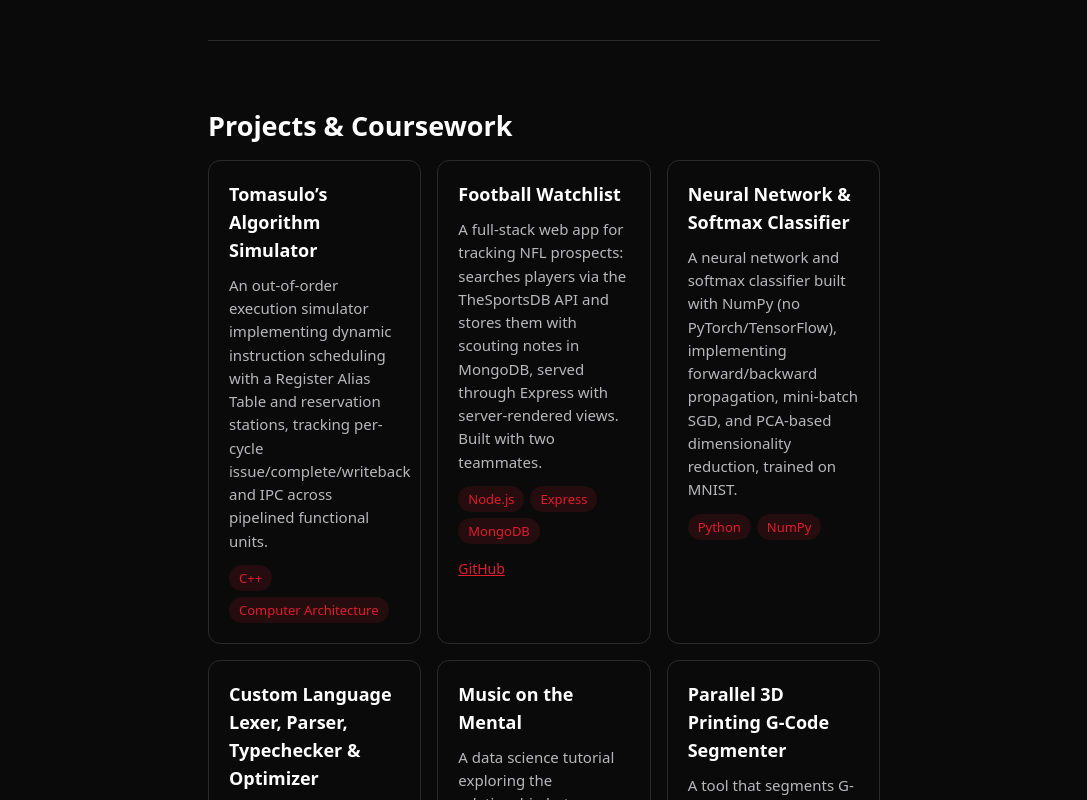
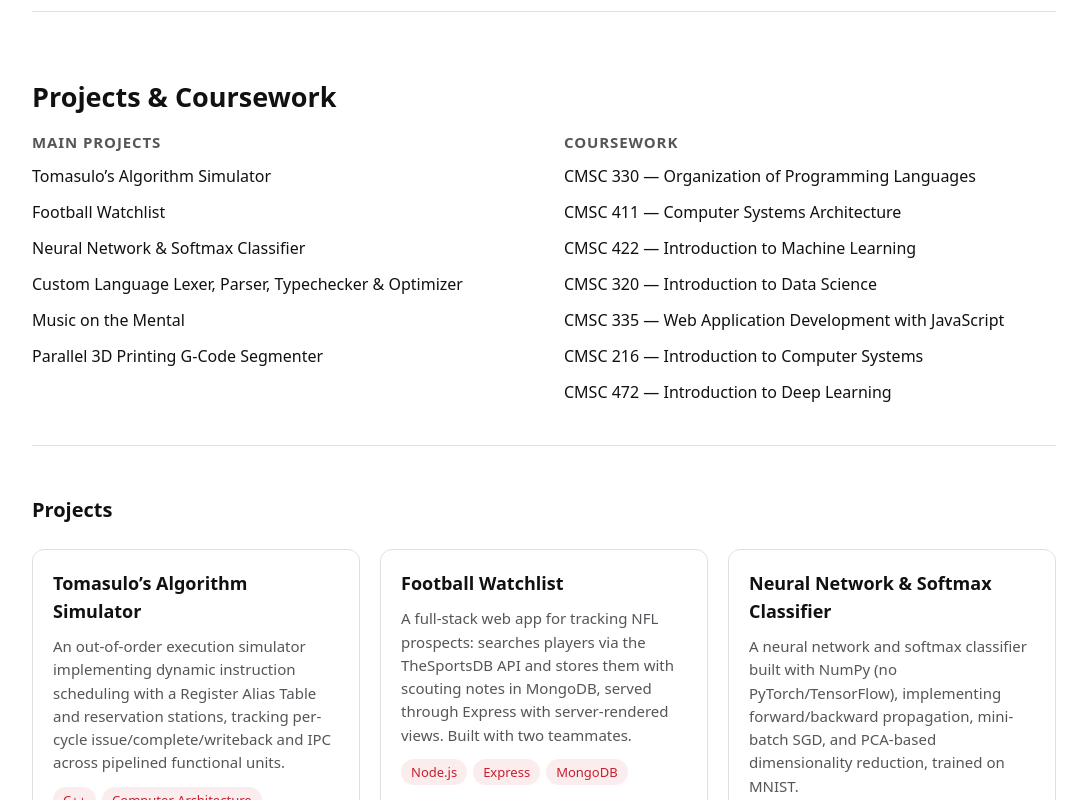
Before and after one commit to ehay4/personal-website, a React (Vite) app: page / in a window 1280 px wide. Shown: the part 1580-2380 px from the top of the page, without its empty margins (96-1183 px from the left). Built offline with nearby package versions, Linux system fonts and the light colour scheme.

Commit message:
Redesign: light theme, wider layout, restructure Projects & Coursework into overview + detail sections grouped by class

```diff
--- a/src/App.css
+++ b/src/App.css
@@ -1,7 +1,7 @@
 .page {
-  max-width: 720px;
+  max-width: 1120px;
   margin: 0 auto;
-  padding: 0 24px;
+  padding: 0 48px;
   min-height: 100svh;
   display: flex;
   flex-direction: column;
@@ -14,6 +14,10 @@ main {
 section {
   padding: 64px 0;
   border-bottom: 1px solid var(--border);
+}
+
+.prose {
+  max-width: 680px;
 }
 
 .hero {
@@ -57,7 +61,8 @@ section {
 
 .hero-tagline {
   font-size: 20px;
-  margin-bottom: 1.5em;
+  max-width: 560px;
+  margin: 0 auto 1.5em;
 }
 
 .hero-links {
@@ -122,6 +127,7 @@ section {
 .job ul {
   margin: 0;
   padding-left: 20px;
+  max-width: 680px;
 }
 
 .job li {
@@ -129,10 +135,51 @@ section {
   font-size: 15px;
 }
 
+.section-overview {
+  display: grid;
+  grid-template-columns: repeat(auto-fit, minmax(260px, 1fr));
+  gap: 40px;
+  margin-bottom: 48px;
+  padding-bottom: 40px;
+  border-bottom: 1px solid var(--border);
+}
+
+.section-overview h3 {
+  font-size: 15px;
+  text-transform: uppercase;
+  letter-spacing: 0.06em;
+  color: var(--text);
+}
+
+.overview-list {
+  list-style: none;
+  margin: 0;
+  padding: 0;
+  display: flex;
+  flex-direction: column;
+  gap: 8px;
+}
+
+.overview-list a {
+  color: var(--text-h);
+  text-decoration: none;
+  font-size: 16px;
+}
+
+.overview-list a:hover {
+  color: var(--accent);
+}
+
+.subsection-title {
+  font-size: 20px;
+  margin-bottom: 24px;
+}
+
 .project-grid {
   display: grid;
-  grid-template-columns: repeat(auto-fit, minmax(200px, 1fr));
-  gap: 16px;
+  grid-template-columns: repeat(auto-fit, minmax(260px, 1fr));
+  gap: 20px;
+  margin-bottom: 56px;
 }
 
 .project-card {
@@ -143,6 +190,7 @@ section {
   text-decoration: none;
   color: inherit;
   transition: border-color 0.2s;
+  scroll-margin-top: 24px;
 }
 
 .project-card:hover {
@@ -180,29 +228,39 @@ section {
   font-size: 14px;
 }
 
-.coursework {
-  margin-top: 40px;
+.course-list {
+  display: flex;
+  flex-direction: column;
+  gap: 32px;
 }
 
-.coursework h3 {
-  font-size: 16px;
-  color: var(--text-h);
+.course-block {
+  scroll-margin-top: 24px;
 }
 
-.coursework-list {
-  list-style: none;
-  display: flex;
-  flex-wrap: wrap;
-  gap: 8px;
-  padding: 0;
-  margin: 0;
+.course-block h4 {
+  font-size: 17px;
+  color: var(--text-h);
+  margin: 0 0 4px;
 }
 
-.coursework-tag {
-  font-size: 14px;
-  padding: 6px 14px;
-  border-radius: 999px;
-  border: 1px solid var(--border);
+.course-code {
+  font-size: 13px;
+  color: var(--accent);
+  text-transform: uppercase;
+  letter-spacing: 0.05em;
+  margin: 0 0 10px;
+}
+
+.course-block ul {
+  margin: 0;
+  padding-left: 20px;
+  max-width: 760px;
+}
+
+.course-block li {
+  margin-bottom: 6px;
+  font-size: 15px;
 }
 
 .skill-list {
@@ -236,3 +294,9 @@ footer {
   font-size: 14px;
   color: var(--text);
 }
+
+@media (max-width: 640px) {
+  .page {
+    padding: 0 20px;
+  }
+}
--- a/src/components/About.jsx
+++ b/src/components/About.jsx
@@ -2,7 +2,7 @@ function About() {
   return (
     <section id="about" className="about">
       <h2>About</h2>
-      <p>
+      <p className="prose">
         I'm recently graduated from the University of Maryland with dual degrees in
         Computer Science and Finance with latin honors. I've spent my internships
         building production software &mdash; most recently at Barclays, where I
--- a/src/components/Hero.jsx
+++ b/src/components/Hero.jsx
@@ -4,7 +4,6 @@ function Hero() {
       <div className="headshot">
         <span>Add photo</span>
       </div>
-      <p className="hero-eyebrow">Hi, I'm</p>
       <h1>Eric Hay</h1>
       <p className="hero-tagline">
         Software Engineer &mdash; Computer Science &amp; Finance, University of Maryland
--- a/src/components/Projects.jsx
+++ b/src/components/Projects.jsx
@@ -1,5 +1,6 @@
 const projects = [
   {
+    slug: 'tomasulo-simulator',
     title: 'Tomasulo’s Algorithm Simulator',
     description:
       'An out-of-order execution simulator implementing dynamic instruction scheduling with a Register Alias Table and reservation stations, tracking per-cycle issue/complete/writeback and IPC across pipelined functional units.',
@@ -8,13 +9,16 @@ const projects = [
     demo: '',
   },
   {
+    slug: 'football-watchlist',
     title: 'Football Watchlist',
     description:
       'A full-stack web app for tracking NFL prospects: searches players via the TheSportsDB API and stores them with scouting notes in MongoDB, served through Express with server-rendered views. Built with two teammates.',
     tags: ['Node.js', 'Express', 'MongoDB'],
     repo: 'https://github.com/eglickman/Football-Watchlist',
+    demo: 'https://football-watchlist.onrender.com/',
   },
   {
+    slug: 'neural-network-softmax',
     title: 'Neural Network & Softmax Classifier',
     description:
       'A neural network and softmax classifier built with NumPy (no PyTorch/TensorFlow), implementing forward/backward propagation, mini-batch SGD, and PCA-based dimensionality reduction, trained on MNIST.',
@@ -23,6 +27,7 @@ const projects = [
     demo: '',
   },
   {
+    slug: 'language-interpreter',
     title: 'Custom Language Lexer, Parser, Typechecker & Optimizer',
     description:
       'A full interpreter pipeline for a custom functional language: a hand-written lexer and parser, a big-step evaluator, a structural typechecker, and an AST optimizer performing constant folding and algebraic simplification.',
@@ -31,6 +36,7 @@ const projects = [
     demo: '',
   },
   {
+    slug: 'music-on-the-mental',
     title: 'Music on the Mental',
     description:
       'A data science tutorial exploring the relationship between music habits and mental health: statistical hypothesis testing (chi-squared, ANOVA) on a Kaggle survey dataset, followed by a Decision Tree Classifier that recommends genres from a listener’s mental health profile. Built with two teammates.',
@@ -39,6 +45,7 @@ const projects = [
     demo: '',
   },
   {
+    slug: 'parallel-3d-printing',
     title: 'Parallel 3D Printing G-Code Segmenter',
     description:
       'A tool that segments G-code into independent zones so multiple print heads can print a single object in parallel, with a boundary-optimization algorithm that balances extrusion load across zones and a GUI for configuring print heads, gantry offsets, and custom layer changes. Built during a software engineering internship at Modix 3D, achieving up to a 35% reduction in print times for large-scale prints.',
@@ -48,26 +55,106 @@ const projects = [
   },
 ]
 
-const coursework = [
-  'Machine Learning',
-  'Artificial Intelligence',
-  'Data Science',
-  'Data Structures & Algorithms',
-  'Web Development',
-  'Computer Systems',
-  'Object-Oriented Programming',
-  'Data Visualization',
-  'Linear Algebra',
-  'Applied Probability & Statistics',
+const courses = [
+  {
+    slug: 'cmsc-330',
+    code: 'CMSC 330',
+    title: 'Organization of Programming Languages',
+    items: [
+      'Built a full interpreter pipeline for a custom functional language — a hand-written lexer and parser, a big-step evaluator, a structural typechecker, and an AST optimizer performing constant folding and algebraic simplification.',
+      'Implemented an NFA/DFA/regex engine from scratch: e-closure and subset-construction algorithms, plus a Thompson’s-construction compiler that converts regular expressions into automata.',
+      'Additional exercises in OCaml and Rust, including a finite-state-machine vending machine simulator.',
+    ],
+  },
+  {
+    slug: 'cmsc-411',
+    code: 'CMSC 411',
+    title: 'Computer Systems Architecture',
+    items: [
+      'Built a Tomasulo’s Algorithm simulator modeling out-of-order execution with a Register Alias Table and reservation stations, tracking per-cycle issue/complete/writeback and IPC.',
+      'Built a branch-prediction simulator implementing bimodal, two-level adaptive, and g-share predictors, validated against real benchmark traces.',
+    ],
+  },
+  {
+    slug: 'cmsc-422',
+    code: 'CMSC 422',
+    title: 'Introduction to Machine Learning',
+    items: [
+      'Built a neural network and softmax classifier with NumPy, including custom forward/backward propagation, mini-batch SGD, and PCA-based dimensionality reduction, trained on MNIST.',
+      'Implemented multiclass classification via One-Against-All and All-vs-All reductions, plus a from-scratch gradient descent optimizer for a generic linear classifier framework, applied to text classification.',
+      'Implemented foundational algorithms from scratch: decision trees, k-nearest neighbors, and the perceptron.',
+    ],
+  },
+  {
+    slug: 'cmsc-320',
+    code: 'CMSC 320',
+    title: 'Introduction to Data Science',
+    items: [
+      'Co-built "Music on the Mental," a data science tutorial exploring music habits and mental health using statistical hypothesis testing (chi-squared, ANOVA) and a Decision Tree Classifier that recommends genres from a listener’s mental health profile.',
+    ],
+  },
+  {
+    slug: 'cmsc-335',
+    code: 'CMSC 335',
+    title: 'Web Application Development with JavaScript',
+    items: [
+      'Built "Football Watchlist," a full-stack Express/MongoDB app for tracking NFL prospects, integrating a third-party sports API and deployed live.',
+      'Built a CRUD web app for managing summer camp applications with an admin review workflow, backed by MongoDB.',
+    ],
+  },
+  {
+    slug: 'cmsc-216',
+    code: 'CMSC 216',
+    title: 'Introduction to Computer Systems',
+    items: [
+      'Implemented priority queue and linked-list abstract data types in C with manual memory management.',
+      'Built a process-control test harness using fork/exec/wait to automate compiling and running test suites.',
+    ],
+  },
+  {
+    slug: 'cmsc-472',
+    code: 'CMSC 472',
+    title: 'Introduction to Deep Learning',
+    items: [
+      'Implemented a two-layer neural network from scratch (forward/backward propagation) applied to image classification (cat vs. non-cat) and IMDB sentiment analysis.',
+    ],
+  },
 ]
 
 function Projects() {
   return (
     <section id="projects" className="projects">
       <h2>Projects &amp; Coursework</h2>
+
+      <div className="section-overview">
+        <div>
+          <h3>Main Projects</h3>
+          <ul className="overview-list">
+            {projects.map((project) => (
+              <li key={project.slug}>
+                <a href={`#${project.slug}`}>{project.title}</a>
+              </li>
+            ))}
+          </ul>
+        </div>
+        <div>
+          <h3>Coursework</h3>
+          <ul className="overview-list">
+            {courses.map((course) => (
+              <li key={course.slug}>
+                <a href={`#${course.slug}`}>
+                  {course.code} — {course.title}
+                </a>
+              </li>
+            ))}
+          </ul>
+        </div>
+      </div>
+
+      <h3 className="subsection-title">Projects</h3>
       <div className="project-grid">
         {projects.map((project) => (
-          <div key={project.title} className="project-card">
+          <div key={project.slug} id={project.slug} className="project-card">
             <h3>{project.title}</h3>
             <p>{project.description}</p>
             <div className="project-tags">
@@ -94,15 +181,20 @@ function Projects() {
           </div>
         ))}
       </div>
-      <div className="coursework">
-        <h3>Relevant Coursework</h3>
-        <ul className="coursework-list">
-          {coursework.map((course) => (
-            <li key={course} className="coursework-tag">
-              {course}
-            </li>
-          ))}
-        </ul>
+
+      <h3 className="subsection-title">Coursework</h3>
+      <div className="course-list">
+        {courses.map((course) => (
+          <div key={course.slug} id={course.slug} className="course-block">
+            <p className="course-code">{course.code}</p>
+            <h4>{course.title}</h4>
+            <ul>
+              {course.items.map((item) => (
+                <li key={item}>{item}</li>
+              ))}
+            </ul>
+          </div>
+        ))}
       </div>
     </section>
   )
--- a/src/components/Skills.jsx
+++ b/src/components/Skills.jsx
@@ -1,7 +1,6 @@
 const skills = [
   'Python',
-  'C++',
-  'OCaml',
+
   'Java',
   'TypeScript',
   'JavaScript',
@@ -9,6 +8,7 @@ const skills = [
   'React.js',
   'Node.js',
   'Express.js',
+  'OCaml',
   'MongoDB',
   'NumPy',
   'pandas',
--- a/src/index.css
+++ b/src/index.css
@@ -1,15 +1,15 @@
 :root {
-  --text: #b8b8bc;
-  --text-h: #ffffff;
-  --bg: #0a0a0a;
-  --bg-raised: #141414;
-  --border: #2a2a2a;
-  --accent: #e11d2e;
-  --accent-bg: rgba(225, 29, 46, 0.12);
+  --text: #55555a;
+  --text-h: #111111;
+  --bg: #ffffff;
+  --bg-raised: #f5f4f2;
+  --border: #e2e0dc;
+  --accent: #c81e2e;
+  --accent-bg: rgba(200, 30, 46, 0.08);
 
   --sans: system-ui, 'Segoe UI', Roboto, sans-serif;
   font: 18px/1.55 var(--sans);
-  color-scheme: dark;
+  color-scheme: light;
   color: var(--text);
   background: var(--bg);
   font-synthesis: none;
```
